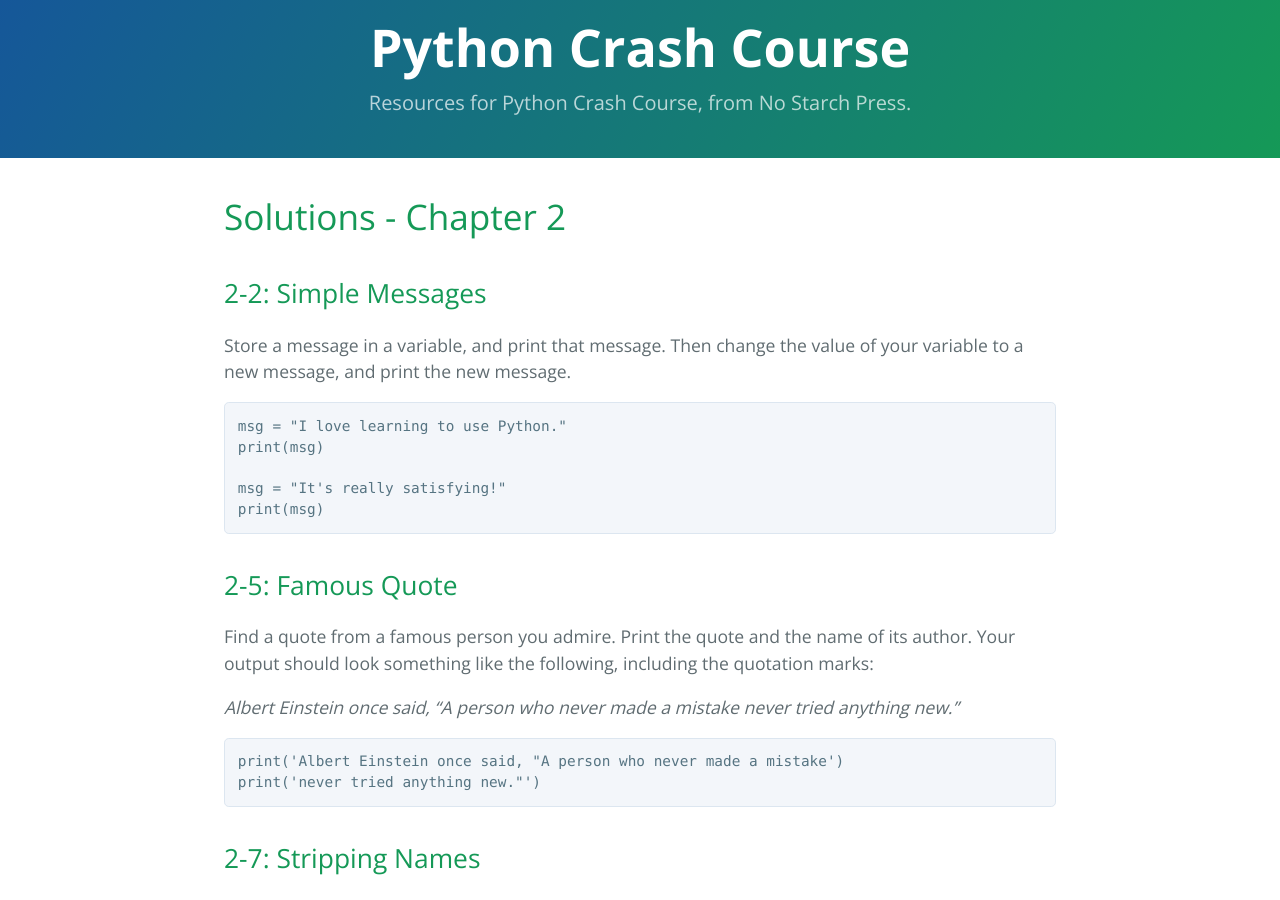
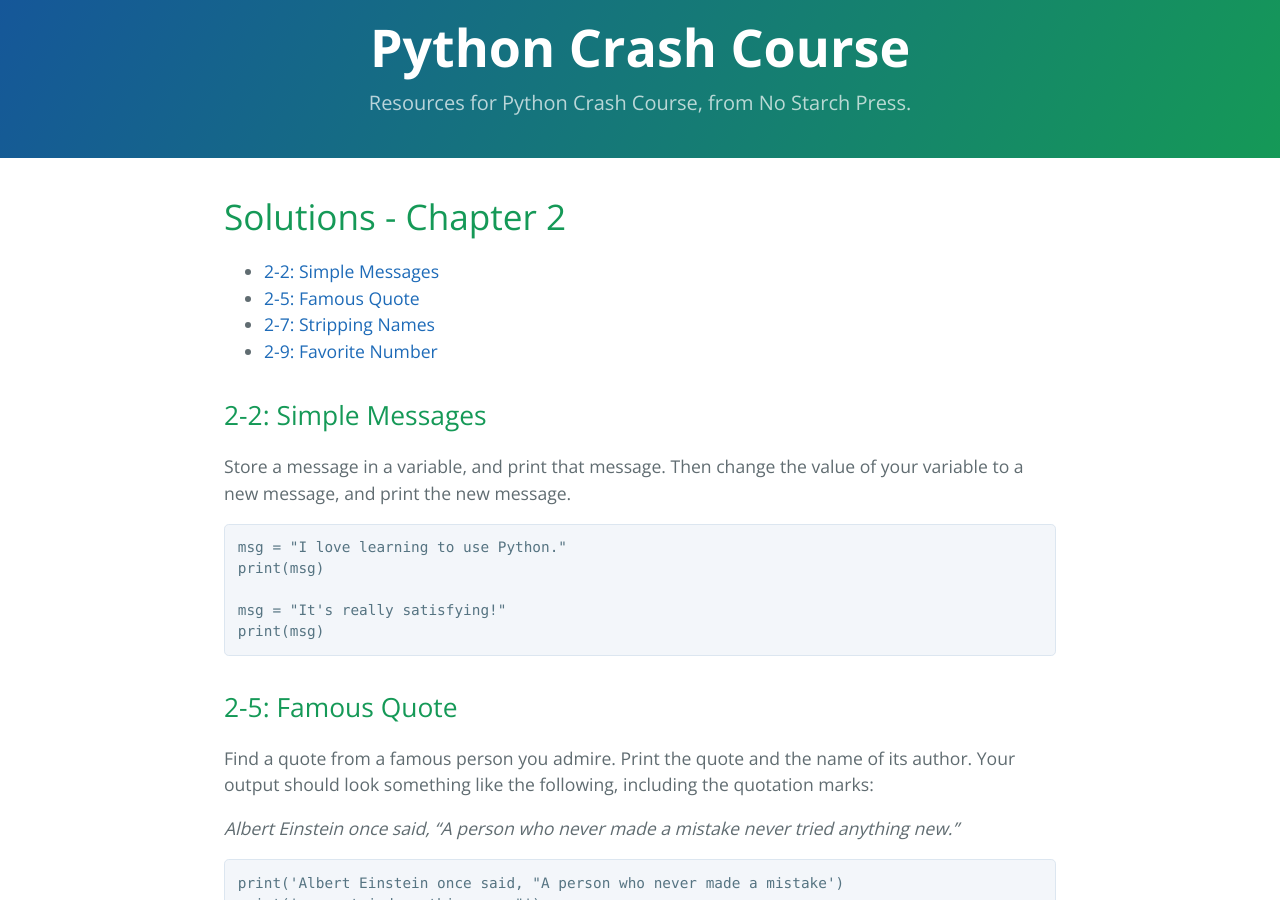
Before and after one commit to ehmatthes/pcc, a Jekyll site: the page built from solutions/chapter_2.md, in a window 1280 px wide and 900 px high. Built offline with Jekyll 4.4.1, drawn with Linux system fonts in a browser that asks for light colours.

Commit message:
Links to each problem at top of page.

```diff
--- a/solutions/chapter_2.md
+++ b/solutions/chapter_2.md
@@ -2,6 +2,11 @@
 layout: default
 title: Solutions - Chapter 2
 ---
+
+- [2-2: Simple Messages](#simple-messages)
+- [2-5: Famous Quote](#famous-quote)
+- [2-7: Stripping Names](#stripping-names)
+- [2-9: Favorite Number](#favorite-number)
 
 2-2: Simple Messages
 ---
```
